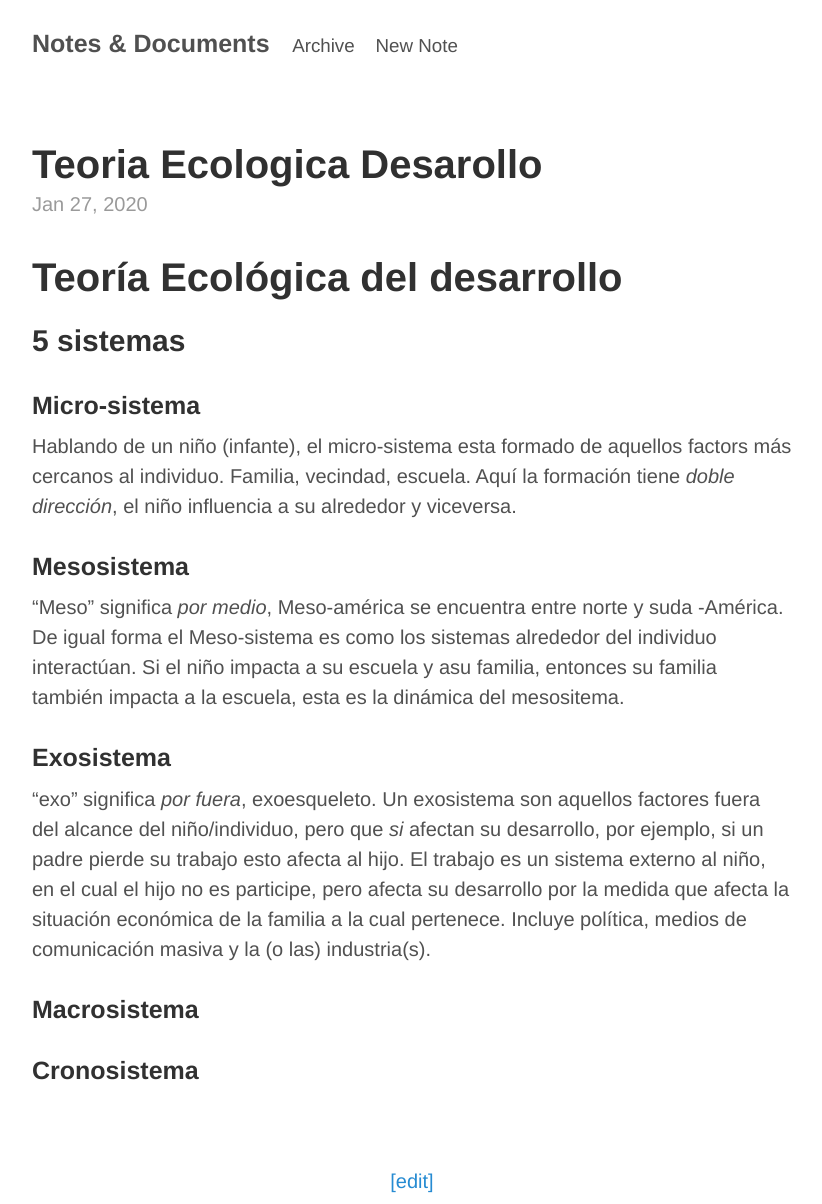
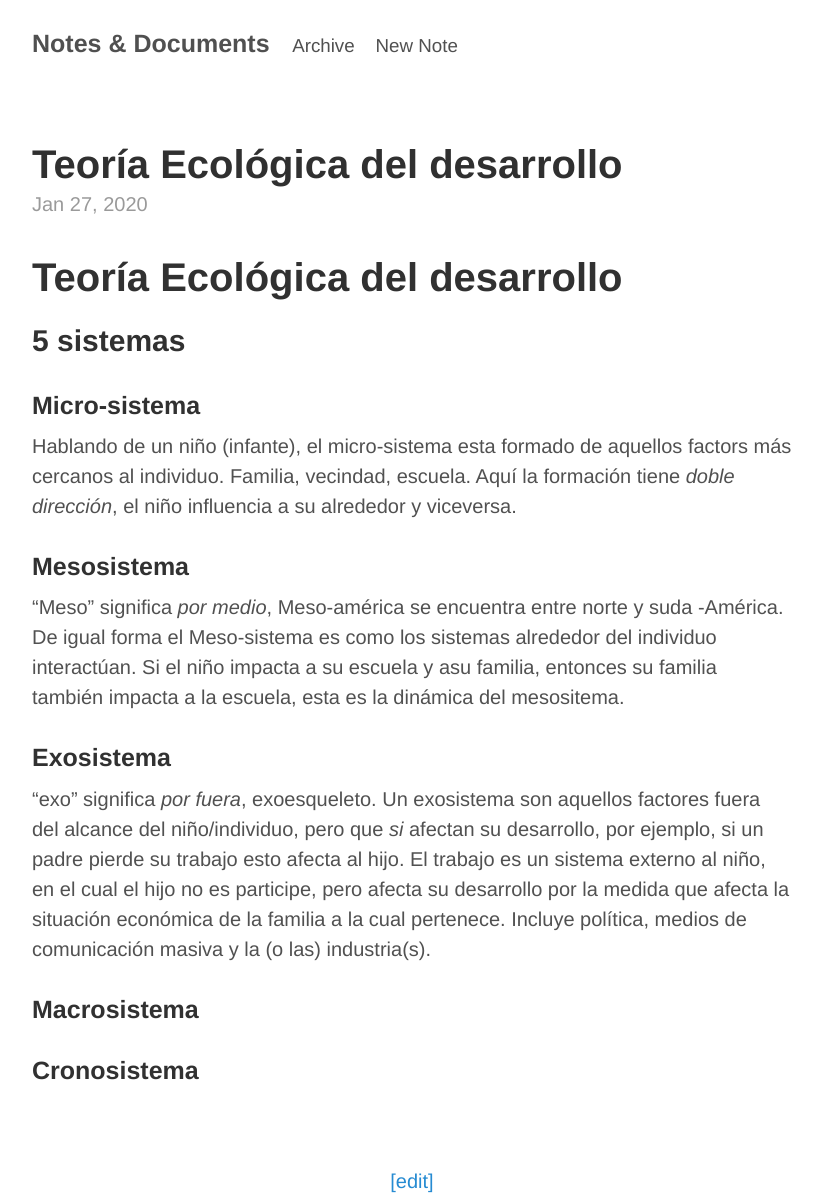
Before and after one commit to alex-esc/notes, a Jekyll site: the page built from _posts/2020-01-27-teoria-ecologica-desarollo.md, in a window 1280 px wide. Shown: the whole page, without its empty margins (228-1050 px from the left). Built offline with Jekyll 4.4.1, drawn with Linux system fonts in a browser that asks for light colours; our own code applies the rules of GitHub Pages for plain Markdown files.

Commit message:
Update 2020-01-27-teoria-ecologica-desarollo.md

```diff
--- a/_posts/2020-01-27-teoria-ecologica-desarollo.md
+++ b/_posts/2020-01-27-teoria-ecologica-desarollo.md
@@ -1,3 +1,11 @@
+---
+layout: 'post'
+title: 'Teoría Ecológica del desarrollo'
+course: 'metodos-técnicas-observación'
+semester: '1'
+---
+
+
 # Teoría Ecológica del desarrollo
 
 ## 5 sistemas
```
